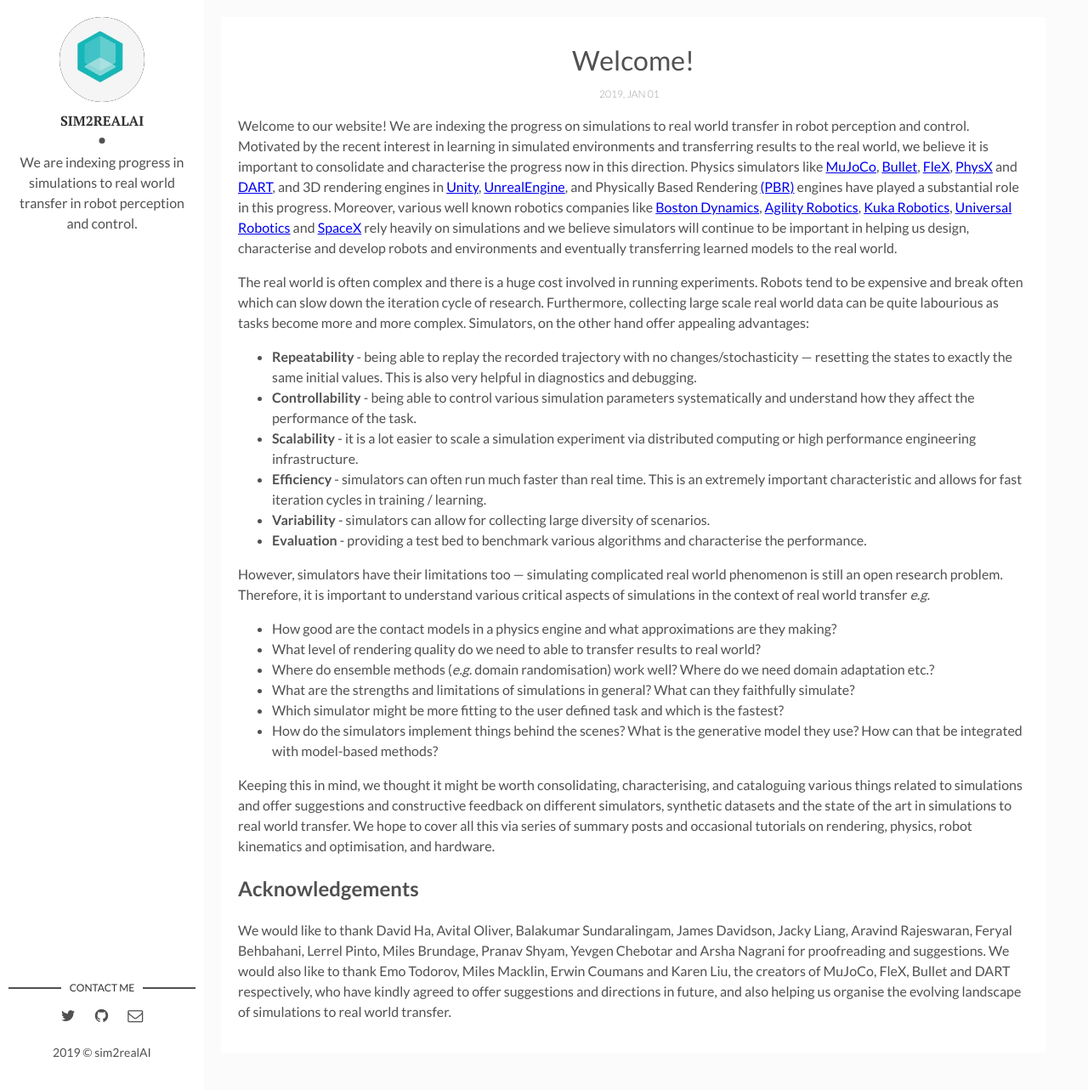
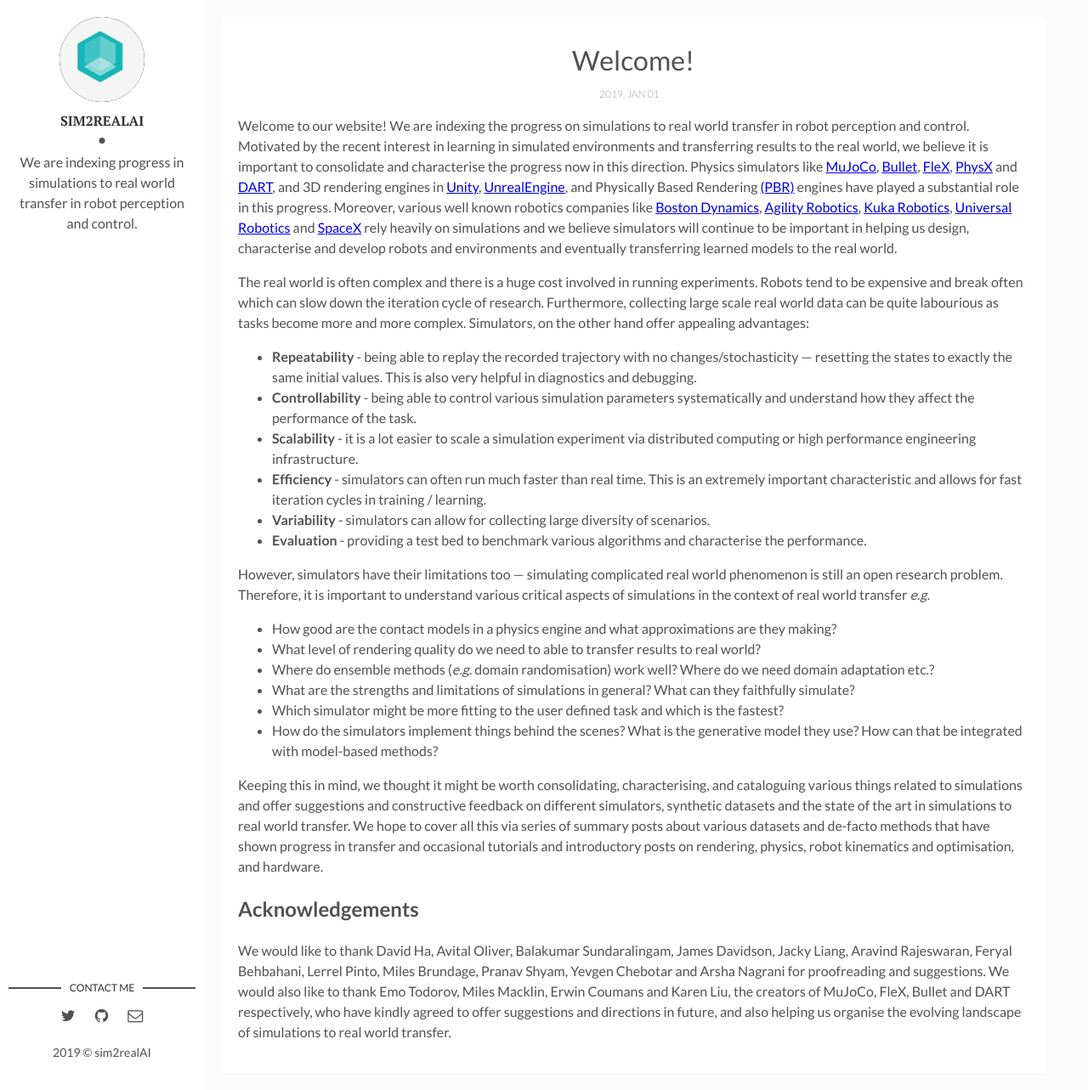
Before and after one commit to sim2realAI/sim2realAI.github.io, a Jekyll site: the page built from _posts/2019-01-01-welcome-to-sim2real-AI.markdown, in a window 1280 px wide and 1283 px high. Shown: the whole window at 85% size. Built offline with Jekyll 4.4.1, drawn with Linux system fonts in a browser that asks for light colours.

Commit message:
update
Signed-off-by: Ankur Handa <ahanda@nvidia.com>

```diff
--- a/_posts/2019-01-01-welcome-to-sim2real-AI.markdown
+++ b/_posts/2019-01-01-welcome-to-sim2real-AI.markdown
@@ -27,7 +27,7 @@
 * Which simulator might be more fitting to the user defined task and which is the fastest?
 * How do the simulators implement things behind the scenes? What is the generative model they use? How can that be integrated with model-based methods?
 
-Keeping this in mind, we thought it might be worth consolidating, characterising, and cataloguing various things related to simulations and offer suggestions and constructive feedback on different simulators, synthetic datasets and the state of the art in simulations to real world transfer. We hope to cover all this via series of summary posts and occasional tutorials on rendering, physics, robot kinematics and optimisation, and hardware.
+Keeping this in mind, we thought it might be worth consolidating, characterising, and cataloguing various things related to simulations and offer suggestions and constructive feedback on different simulators, synthetic datasets and the state of the art in simulations to real world transfer. We hope to cover all this via series of summary posts about various datasets and de-facto methods that have shown progress in transfer and occasional tutorials and introductory posts on rendering, physics, robot kinematics and optimisation, and hardware.
 
 
 ## Acknowledgements
```
